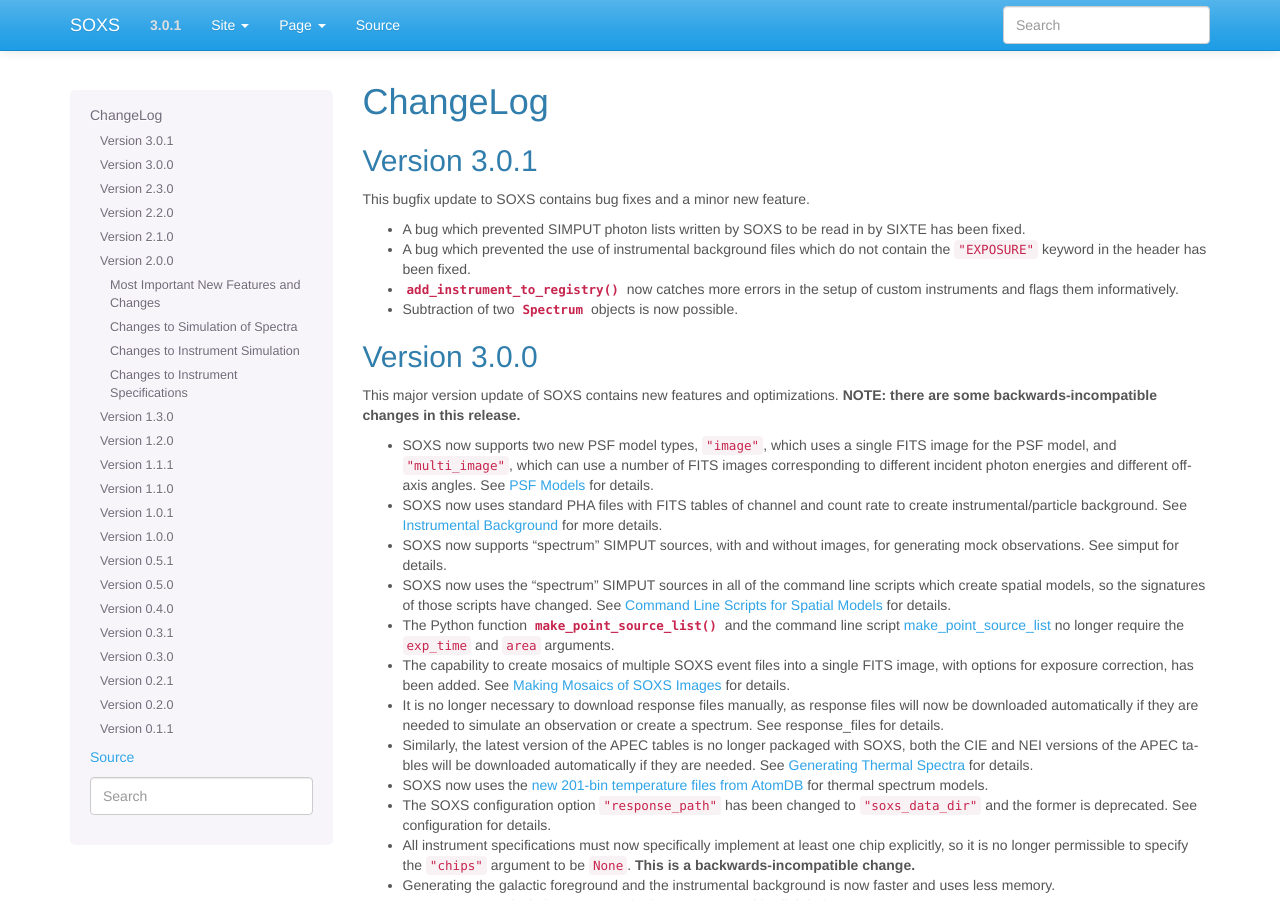
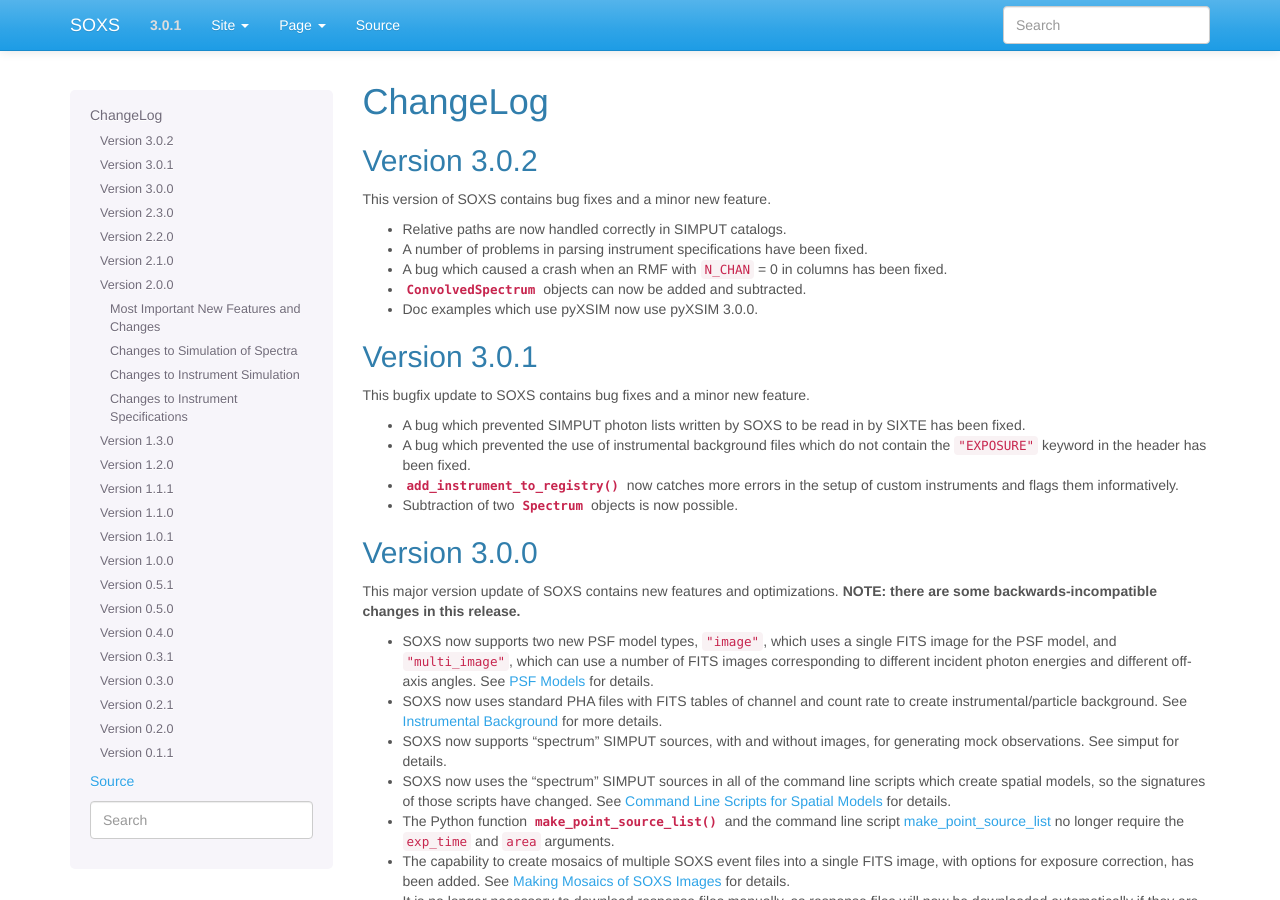
Before and after one commit to lynx-x-ray-observatory/soxs, a Sphinx documentation site: the page built from doc/source/changelog.rst, in a window 1280 px wide and 900 px high. Built offline with Sphinx 7.4.7, drawn with Linux system fonts in a browser that asks for light colours.

Commit message:
Update the changelog

```diff
--- a/doc/source/changelog.rst
+++ b/doc/source/changelog.rst
@@ -2,6 +2,19 @@
 
 ChangeLog
 =========
+
+Version 3.0.2
+-------------
+
+This version of SOXS contains bug fixes and a minor new feature.
+
+* Relative paths are now handled correctly in SIMPUT catalogs.
+* A number of problems in parsing instrument specifications have been fixed.
+* A bug which caused a crash when an RMF with ``N_CHAN`` = 0 in columns has
+  been fixed.
+* :class:`~soxs.spectra.ConvolvedSpectrum` objects can now be added and
+  subtracted.
+* Doc examples which use pyXSIM now use pyXSIM 3.0.0.
 
 Version 3.0.1
 -------------
```
